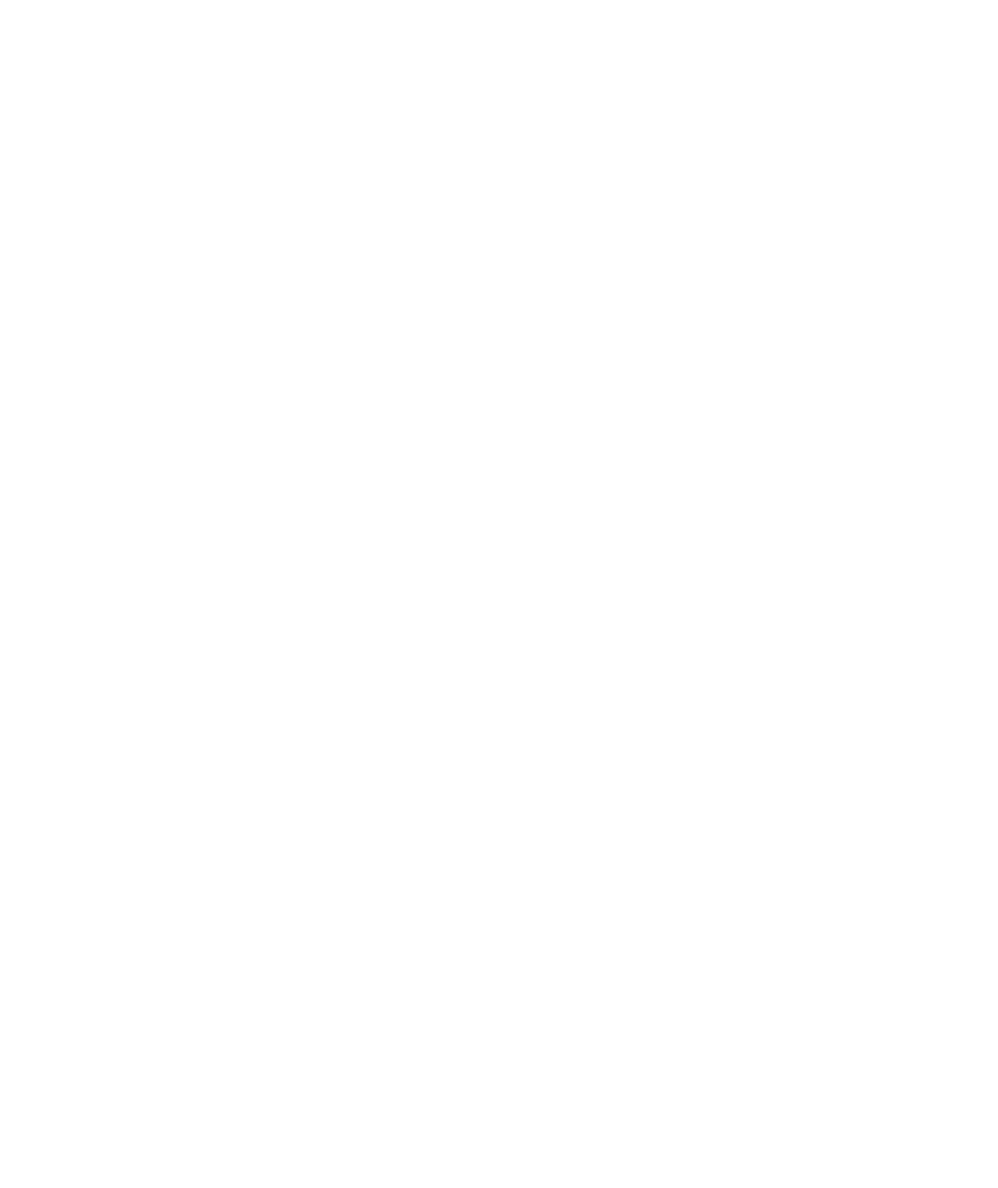
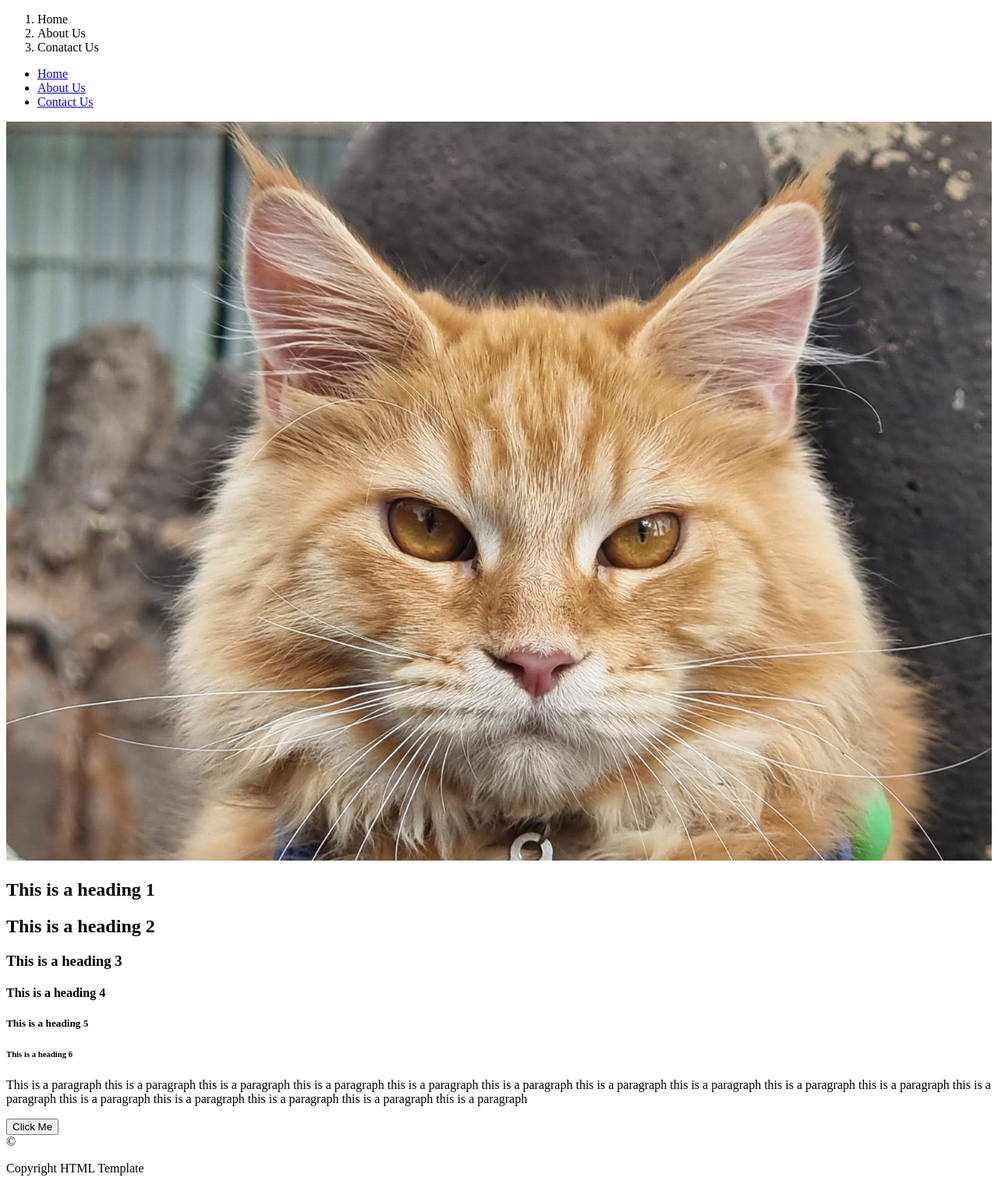
Before and after one commit to OW231012/DV100_4, a plain HTML site: page index.html in a window 1280 px wide. Shown: the whole page at 78% size. Before the commit the page ends 800 px from the top, so only its background shows below. Drawn offline with Linux system fonts and the light colour scheme.

Commit message:
update html template

```diff
--- a/index.html
+++ b/index.html
@@ -1,12 +1,68 @@
-<!DOCTYPE html>
-<html lang="en">
-    <head>
+<!DOCTYPE html> <!--This is a comment-->
+<html lang="en"><!--This is telling the software that we are coding in english-->
 
+    <!--The head is for all the data things that viewrs of the website can't see-->
+    <head><!--This is
+            a double line comment-->
+        <meta charset="UTF-8"> <!--This tells the software what types of alphabet letters and symbols we are using-->
+        <meta http-equiv="X-UA-Compatible" content="IE=edge"> <!--This is telling it what types of browsers it is compatible with.
+        Also why we cant use firefox as a browser so we work with chrome-->
+        <meta name="viewport" content="width-device-width, initial-scale-1.0"> <!--This is telling it that the viewport (or the size of
+            the website) to be the same size as the screen of the device you are viewing the website on-->
+        <meta name="keywords" content="html, CSS, Templates, Bootstrap"> <!--This is keywords that you need to add to make it easy to
+            find your website when searching these keywords online. Almost like how tags work on social media-->
+        <meta name="author" content="Samantha Schultz 231012">
 
+         <!--The order you would link you pages is: Bootstrap, Javascript, Google font that you wanna use, CSS-->
+          <link rel="stylesheet" href="css/main.css"> <!--rel refers to the relationship the file you link have with the file you are
+            working on. CSS is the stylesheet we are working with. You should use href whenever you are linking a file, it tells it
+            where to find it.-->
+
+         <!--This is all we need in our head section for now-->
     </head>
+
+    <!--The body is for all the things the viewer of the website can see-->
     <body>
+        <!--Structural tags: nav, header, section, footer-->
+         <nav> <!--This will look like a bullet point list until we add CSS next week-->
+            <ol> <!--Ordered list tag-->
+                <li>Home</li><!--1st Listed item tag-->
+                <li>About Us </li><!--2nd Listed item tag-->
+                <li>Conatact Us</li><!--3rd Listed item tag-->
+            </ol>
+            <ul> <!--Unordered list tag--> <!--Anchor tags (a) is used to make the menu a working, clickable menu.
+                Anchor tags must be one the inside of the listed item tag-->
+                <li><a href="index.html">Home</a></li><!--1st Listed item tag-->
+                <li><a href="pages/about.html">About Us</a></li><!--2nd Listed item tag-->
+                <li><a href="pages/contact.html">Contact Us</a></li><!--3rd Listed item tag-->
+            </ul>
+         </nav>
 
+         <header>
+            <img src="assets/loki.jpeg" width="100%"> <!--src is used for pics instead of href not sure why tho. Also If you close the tag
+                right after the image, the image will most probably be ABSOLUTELY FRICKEN MASSIVE!!!! So you must add the width,
+                this image then also sizes up and down depending on the size of the screen of the device you are viewing the browser
+                on. If you want the image to only be half the size of the screen use 50%, etc.-->
+         </header>
 
+         <section>
+            <h1>This is a heading 1</h1>
+            <h2>This is a heading 2</h2>
+            <h3>This is a heading 3</h3>
+            <h4>This is a heading 4</h4>
+            <h5>This is a heading 5</h5>
+            <h6>This is a heading 6</h6>
+            <p>This is a paragraph this is a paragraph this is a paragraph this is a paragraph
+                this is a paragraph this is a paragraph this is a paragraph this is a paragraph
+                this is a paragraph this is a paragraph this is a paragraph this is a paragraph
+                this is a paragraph this is a paragraph this is a paragraph this is a paragraph </p>
+            <button type="button" onclick="location.href =  'pages/about.html';">Click Me</button><!--type='button" tells it that it
+                should just be a normal click button'-->
+         </section>
+
+         <footer><!--A footer works and look like everything else on a page but it should always be that last thing you put on a page-->
+            &copy;<p>Copyright HTML Template</p>
+         </footer>
     </body>
 
 
```
